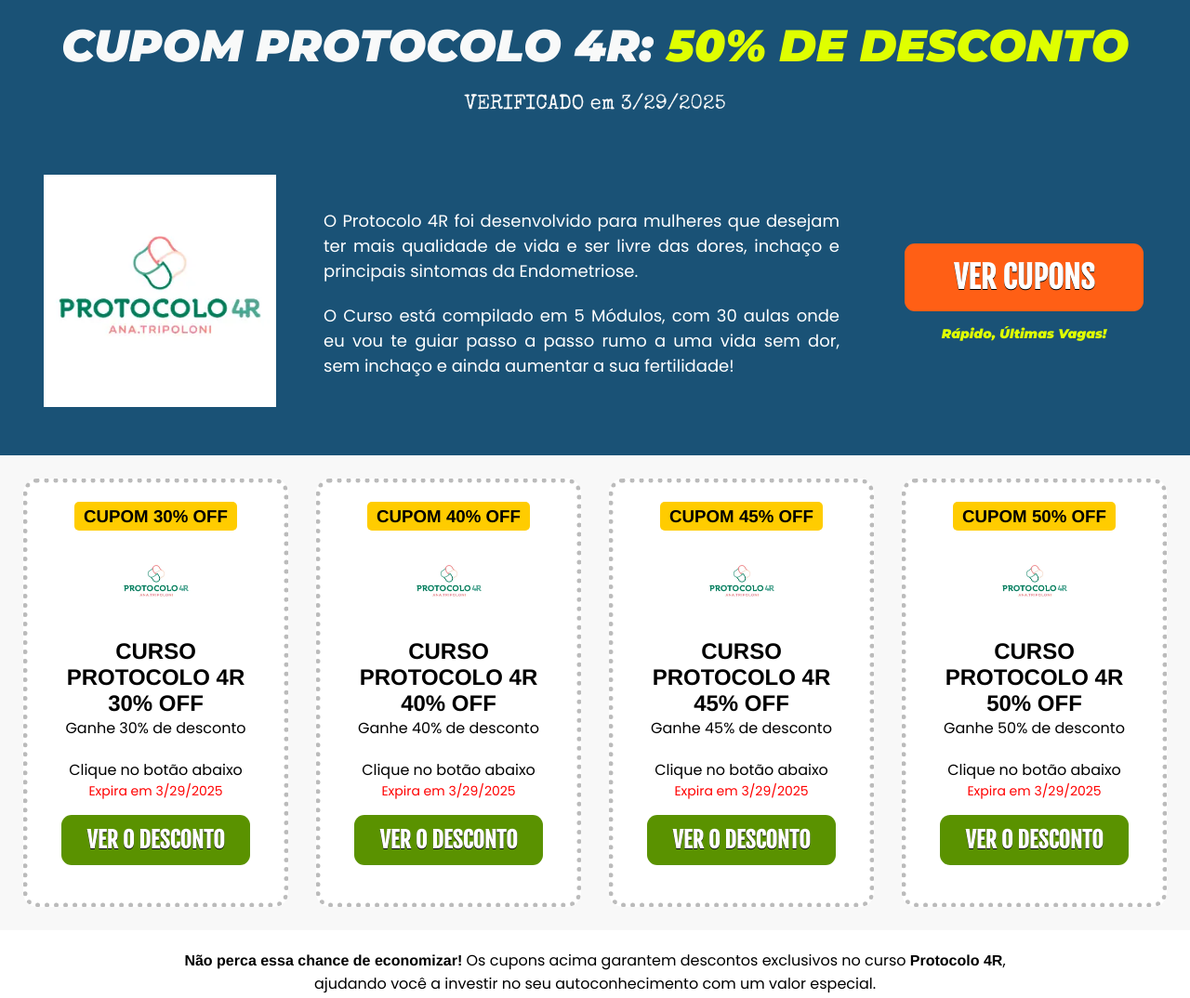
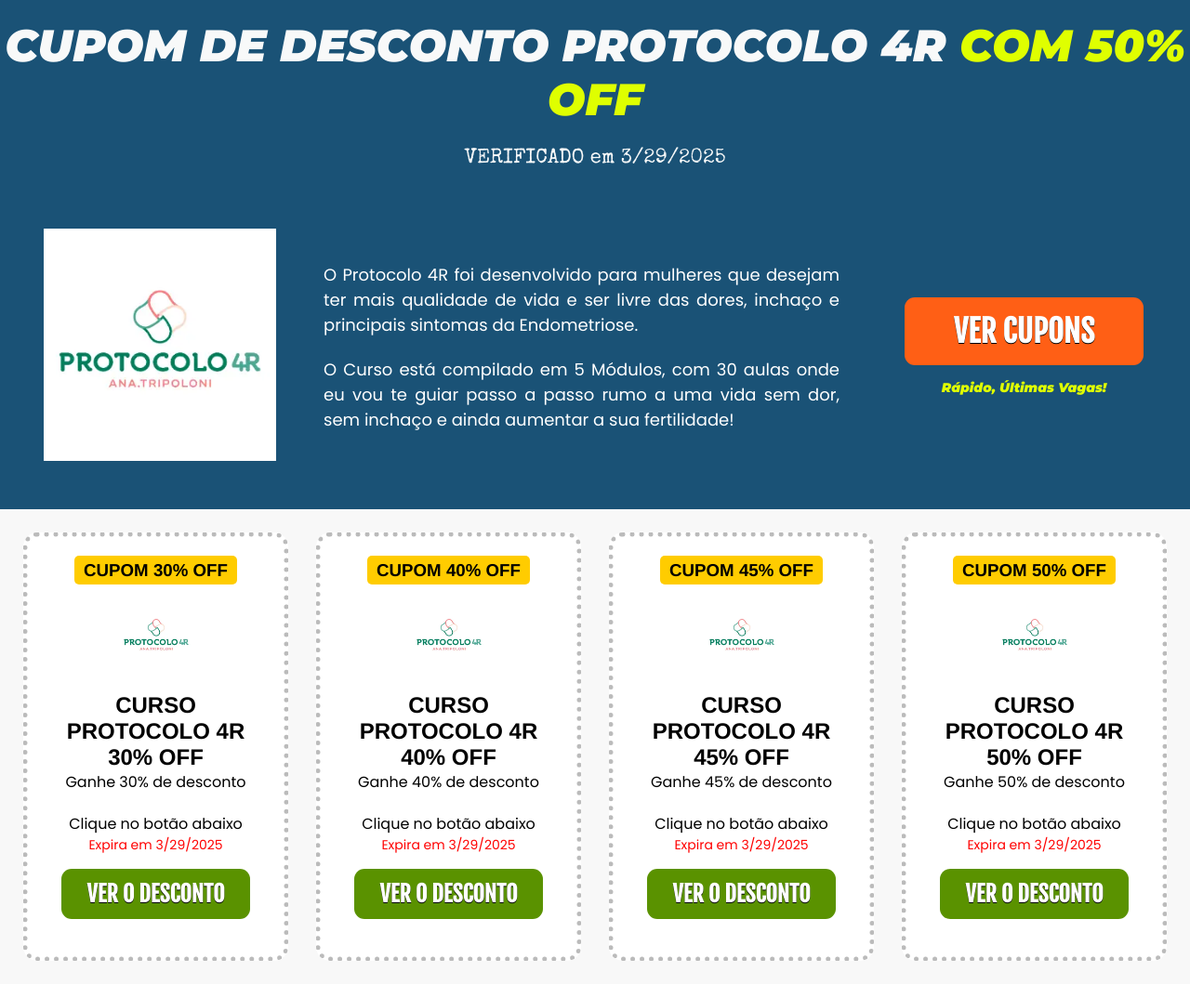
Before and after one commit to desconto-no-curso/0019, a plain HTML site: page index.html in a window 1280 px wide. Shown: the top 1074 px of the page at 93% size. Drawn offline with Linux system fonts and the light colour scheme.

Commit message:
Add files via upload

```diff
--- a/index.html
+++ b/index.html
@@ -600,7 +600,7 @@ html {
 
   <header>
     <div class="titulo">
-		<h1>CUPOM PROTOCOLO 4R:<span class="destaque"> 50% DE DESCONTO </span></h1>
+		<h1>CUPOM DE DESCONTO PROTOCOLO 4R<span class="destaque"> COM 50% OFF</span></h1>
     </div><br>
 
 <div class="testado"> VERIFICADO em
```
